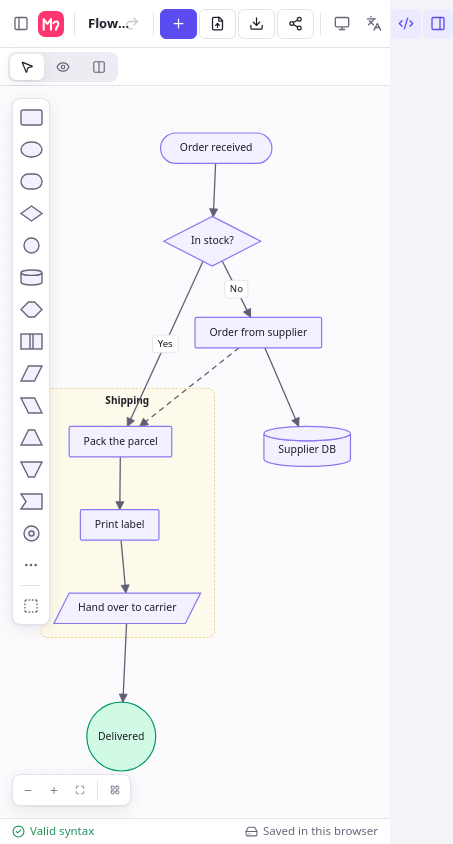
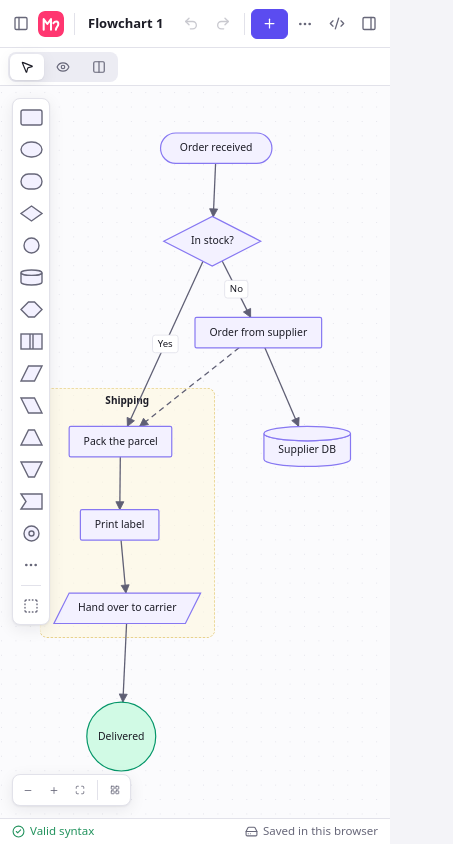
Before and after one commit to Arthur-91140/Mermaid-Melody-Editor, a React (Vite) app: page / in a window 390 px wide. Shown: the whole page, 453 px wide, since content can reach past the window. Built offline with nearby package versions, Linux system fonts and the light colour scheme.

Commit message:
Regroupe les actions secondaires dans un menu sur mobile

```diff
--- a/src/components/TopBar.tsx
+++ b/src/components/TopBar.tsx
@@ -21,9 +21,10 @@ import {
   Sun,
   Undo2,
   Braces,
+  Ellipsis,
 } from 'lucide-react';
 import { useEffect, useRef, useState } from 'react';
-import { openDialog } from '../store/ui';
+import { openDialog, togglePanel, usePanelVisible } from '../store/ui';
 import { copyAs, copyShareLink, exportAs, importFiles, openInMermaidLive } from '../actions';
 import { useParsed } from '../hooks/useDiagram';
 import { useT, type TranslationKey } from '../i18n';
@@ -69,22 +70,123 @@ function DocTitle() {
 
 const THEME_ICONS = { light: Sun, dark: Moon, system: Monitor };
 
+/** Narrow phones get a single overflow menu instead of the toolbar buttons. */
+function useCompact(): boolean {
+  const query = '(max-width: 640px)';
+  const [compact, setCompact] = useState(() => window.matchMedia(query).matches);
+  useEffect(() => {
+    const media = window.matchMedia(query);
+    const on = () => setCompact(media.matches);
+    media.addEventListener('change', on);
+    return () => media.removeEventListener('change', on);
+  }, []);
+  return compact;
+}
+
+type Close = () => void;
+
+function ImportItems({ close, pickFile }: { close: Close; pickFile: () => void }) {
+  const t = useT();
+  return (
+    <>
+      <MenuItem close={close} icon={<FileUp size={15} />} label={t('import.file')} onSelect={pickFile} />
+      <MenuItem close={close} icon={<ClipboardPaste size={15} />} label={t('import.paste')} onSelect={() => openDialog('paste')} />
+    </>
+  );
+}
+
+function ExportItems({ close }: { close: Close }) {
+  const t = useT();
+  return (
+    <>
+      <MenuItem close={close} icon={<Image size={15} />} label={t('export.svg')} onSelect={() => exportAs('svg')} />
+      <MenuItem close={close} icon={<Image size={15} />} label={t('export.png')} onSelect={() => exportAs('png')} />
+      <MenuSep />
+      <MenuItem close={close} icon={<FileCode size={15} />} label={t('export.mmd')} hint="Ctrl+S" onSelect={() => exportAs('mmd')} />
+      <MenuItem close={close} icon={<FileText size={15} />} label={t('export.md')} onSelect={() => exportAs('md')} />
+      <MenuItem close={close} icon={<Braces size={15} />} label={t('export.project')} onSelect={() => exportAs('project')} />
+      <MenuSep />
+      <MenuItem close={close} icon={<ClipboardCopy size={15} />} label={t('export.copyCode')} onSelect={() => copyAs('code')} />
+      <MenuItem close={close} icon={<ClipboardCopy size={15} />} label={t('export.copyMarkdown')} onSelect={() => copyAs('markdown')} />
+      <MenuItem close={close} icon={<CodeXml size={15} />} label={t('export.copySvg')} onSelect={() => copyAs('svg')} />
+    </>
+  );
+}
+
+function ShareItems({ close }: { close: Close }) {
+  const t = useT();
+  return (
+    <>
+      <MenuItem close={close} icon={<Link size={15} />} label={t('share.copyLink')} onSelect={() => copyShareLink()} />
+      <MenuItem close={close} icon={<ExternalLink size={15} />} label={t('share.openLive')} onSelect={openInMermaidLive} />
+    </>
+  );
+}
+
+function AppearanceItems({ close }: { close: Close }) {
+  const t = useT();
+  const settings = useSettings();
+  return (
+    <>
+      {(['light', 'dark', 'system'] as AppTheme[]).map((th) => {
+        const Icon = THEME_ICONS[th];
+        return (
+          <MenuItem
+            key={th}
+            close={close}
+            icon={<Icon size={15} />}
+            checked={settings.theme === th}
+            label={t(`top.theme.${th}` as TranslationKey)}
+            onSelect={() => settings.set({ theme: th })}
+          />
+        );
+      })}
+      <MenuSep />
+      <MenuLabel>{t('preview.theme')}</MenuLabel>
+      {(['default', 'neutral', 'forest', 'dark', 'base'] as MermaidTheme[]).map((th) => (
+        <MenuItem key={th} close={close} checked={settings.mermaidTheme === th} label={th} onSelect={() => settings.set({ mermaidTheme: th })} />
+      ))}
+      <MenuSep />
+      <MenuLabel>{t('preview.look')}</MenuLabel>
+      {(['classic', 'handDrawn'] as MermaidLook[]).map((l) => (
+        <MenuItem
+          key={l}
+          close={close}
+          checked={settings.look === l}
+          label={t(`preview.look.${l}` as TranslationKey)}
+          onSelect={() => settings.set({ look: l })}
+        />
+      ))}
+    </>
+  );
+}
+
+function LanguageItems({ close }: { close: Close }) {
+  const settings = useSettings();
+  return (
+    <>
+      <MenuItem close={close} checked={settings.language === 'fr'} label="Français" onSelect={() => settings.set({ language: 'fr' })} />
+      <MenuItem close={close} checked={settings.language === 'en'} label="English" onSelect={() => settings.set({ language: 'en' })} />
+    </>
+  );
+}
+
 export function TopBar() {
   const t = useT();
-  const settings = useSettings();
+  const theme = useSettings((s) => s.theme);
   const canUndo = useDocuments((s) => s.past.length > 0);
   const canRedo = useDocuments((s) => s.future.length > 0);
   const fileInput = useRef<HTMLInputElement>(null);
-  const ThemeIcon = THEME_ICONS[settings.theme];
+  const compact = useCompact();
+  const showDocs = usePanelVisible('docs');
+  const showCode = usePanelVisible('code');
+  const showInspector = usePanelVisible('inspector');
+  const ThemeIcon = THEME_ICONS[theme];
+  const pickFile = () => fileInput.current?.click();
 
   return (
     <header className="topbar">
-      <button
-        type="button"
-        className={`icon-btn${settings.showSidebar ? ' active' : ''}`}
-        title={t('top.docs')}
-        onClick={() => settings.set({ showSidebar: !settings.showSidebar })}
-      >
+      <button type="button" className={`icon-btn${showDocs ? ' active' : ''}`} title={t('top.docs')} onClick={() => togglePanel('docs')}>
         <PanelLeft size={17} />
       </button>
       <div className="brand">
@@ -103,11 +205,40 @@ export function TopBar() {
       </button>
       <span className="topbar-sep" />
 
-      <button type="button" className="btn primary" onClick={() => openDialog('new')}>
+      <button type="button" className="btn primary" onClick={() => openDialog('new')} title={t('top.new')}>
         <Plus size={15} />
         <span className="hide-narrow">{t('top.new')}</span>
       </button>
 
+      {compact ? (
+        <Menu
+          align="end"
+          trigger={({ toggle }) => (
+            <button type="button" className="icon-btn" onClick={toggle} aria-label="…">
+              <Ellipsis size={18} />
+            </button>
+          )}
+        >
+          {(close) => (
+            <>
+              <MenuLabel>{t('top.import')}</MenuLabel>
+              <ImportItems close={close} pickFile={pickFile} />
+              <MenuSep />
+              <MenuLabel>{t('top.export')}</MenuLabel>
+              <ExportItems close={close} />
+              <MenuSep />
+              <MenuLabel>{t('top.share')}</MenuLabel>
+              <ShareItems close={close} />
+              <MenuSep />
+              <AppearanceItems close={close} />
+              <MenuSep />
+              <MenuLabel>{t('top.language')}</MenuLabel>
+              <LanguageItems close={close} />
+            </>
+          )}
+        </Menu>
+      ) : (
+        <>
           <Menu
             trigger={({ toggle }) => (
               <button type="button" className="btn" onClick={toggle} title={t('top.import')}>
@@ -116,13 +247,56 @@ export function TopBar() {
               </button>
             )}
           >
-        {(close) => (
-          <>
-            <MenuItem close={close} icon={<FileUp size={15} />} label={t('import.file')} onSelect={() => fileInput.current?.click()} />
-            <MenuItem close={close} icon={<ClipboardPaste size={15} />} label={t('import.paste')} onSelect={() => openDialog('paste')} />
+            {(close) => <ImportItems close={close} pickFile={pickFile} />}
+          </Menu>
+          <Menu
+            align="end"
+            trigger={({ toggle }) => (
+              <button type="button" className="btn" onClick={toggle} title={t('top.export')}>
+                <Download size={15} />
+                <span className="hide-narrow">{t('top.export')}</span>
+              </button>
+            )}
+          >
+            {(close) => <ExportItems close={close} />}
+          </Menu>
+          <Menu
+            align="end"
+            trigger={({ toggle }) => (
+              <button type="button" className="btn" onClick={toggle} title={t('top.share')}>
+                <Share2 size={15} />
+                <span className="hide-narrow">{t('top.share')}</span>
+              </button>
+            )}
+          >
+            {(close) => <ShareItems close={close} />}
+          </Menu>
+          <span className="topbar-sep" />
+          <Menu
+            align="end"
+            trigger={({ toggle }) => (
+              <button type="button" className="icon-btn" onClick={toggle} title={t('preview.theme')}>
+                <ThemeIcon size={17} />
+              </button>
+            )}
+          >
+            {(close) => <AppearanceItems close={close} />}
+          </Menu>
+          <Menu
+            align="end"
+            trigger={({ toggle }) => (
+              <button type="button" className="icon-btn" onClick={toggle} title={t('top.language')}>
+                <Languages size={17} />
+              </button>
+            )}
+          >
+            {(close) => <LanguageItems close={close} />}
+          </Menu>
+          <button type="button" className="icon-btn hide-narrow" title={t('top.help')} onClick={() => openDialog('help')}>
+            <Keyboard size={17} />
+          </button>
         </>
       )}
-      </Menu>
       <input
         ref={fileInput}
         type="file"
@@ -134,131 +308,10 @@ export function TopBar() {
           e.target.value = '';
         }}
       />
-
-      <Menu
-        align="end"
-        trigger={({ toggle }) => (
-          <button type="button" className="btn" onClick={toggle} title={t('top.export')}>
-            <Download size={15} />
-            <span className="hide-narrow">{t('top.export')}</span>
-          </button>
-        )}
-      >
-        {(close) => (
-          <>
-            <MenuItem close={close} icon={<Image size={15} />} label={t('export.svg')} onSelect={() => exportAs('svg')} />
-            <MenuItem close={close} icon={<Image size={15} />} label={t('export.png')} onSelect={() => exportAs('png')} />
-            <MenuSep />
-            <MenuItem close={close} icon={<FileCode size={15} />} label={t('export.mmd')} hint="Ctrl+S" onSelect={() => exportAs('mmd')} />
-            <MenuItem close={close} icon={<FileText size={15} />} label={t('export.md')} onSelect={() => exportAs('md')} />
-            <MenuItem close={close} icon={<Braces size={15} />} label={t('export.project')} onSelect={() => exportAs('project')} />
-            <MenuSep />
-            <MenuItem close={close} icon={<ClipboardCopy size={15} />} label={t('export.copyCode')} onSelect={() => copyAs('code')} />
-            <MenuItem close={close} icon={<ClipboardCopy size={15} />} label={t('export.copyMarkdown')} onSelect={() => copyAs('markdown')} />
-            <MenuItem close={close} icon={<CodeXml size={15} />} label={t('export.copySvg')} onSelect={() => copyAs('svg')} />
-          </>
-        )}
-      </Menu>
-
-      <Menu
-        align="end"
-        trigger={({ toggle }) => (
-          <button type="button" className="btn" onClick={toggle} title={t('top.share')}>
-            <Share2 size={15} />
-            <span className="hide-narrow">{t('top.share')}</span>
-          </button>
-        )}
-      >
-        {(close) => (
-          <>
-            <MenuItem close={close} icon={<Link size={15} />} label={t('share.copyLink')} onSelect={() => copyShareLink()} />
-            <MenuItem close={close} icon={<ExternalLink size={15} />} label={t('share.openLive')} onSelect={openInMermaidLive} />
-          </>
-        )}
-      </Menu>
-      <span className="topbar-sep" />
-
-      <Menu
-        align="end"
-        trigger={({ toggle }) => (
-          <button type="button" className="icon-btn" onClick={toggle} title={t('preview.theme')}>
-            <ThemeIcon size={17} />
-          </button>
-        )}
-      >
-        {(close) => (
-          <>
-            {(['light', 'dark', 'system'] as AppTheme[]).map((th) => {
-              const Icon = THEME_ICONS[th];
-              return (
-                <MenuItem
-                  key={th}
-                  close={close}
-                  icon={<Icon size={15} />}
-                  checked={settings.theme === th}
-                  label={t(`top.theme.${th}` as TranslationKey)}
-                  onSelect={() => settings.set({ theme: th })}
-                />
-              );
-            })}
-            <MenuSep />
-            <MenuLabel>{t('preview.theme')}</MenuLabel>
-            {(['default', 'neutral', 'forest', 'dark', 'base'] as MermaidTheme[]).map((th) => (
-              <MenuItem
-                key={th}
-                close={close}
-                checked={settings.mermaidTheme === th}
-                label={th}
-                onSelect={() => settings.set({ mermaidTheme: th })}
-              />
-            ))}
-            <MenuSep />
-            <MenuLabel>{t('preview.look')}</MenuLabel>
-            {(['classic', 'handDrawn'] as MermaidLook[]).map((l) => (
-              <MenuItem
-                key={l}
-                close={close}
-                checked={settings.look === l}
-                label={t(`preview.look.${l}` as TranslationKey)}
-                onSelect={() => settings.set({ look: l })}
-              />
-            ))}
-          </>
-        )}
-      </Menu>
-
-      <Menu
-        align="end"
-        trigger={({ toggle }) => (
-          <button type="button" className="icon-btn" onClick={toggle} title={t('top.language')}>
-            <Languages size={17} />
-          </button>
-        )}
-      >
-        {(close) => (
-          <>
-            <MenuItem close={close} checked={settings.language === 'fr'} label="Français" onSelect={() => settings.set({ language: 'fr' })} />
-            <MenuItem close={close} checked={settings.language === 'en'} label="English" onSelect={() => settings.set({ language: 'en' })} />
-          </>
-        )}
-      </Menu>
-      <button type="button" className="icon-btn hide-narrow" title={t('top.help')} onClick={() => openDialog('help')}>
-        <Keyboard size={17} />
-      </button>
-      <button
-        type="button"
-        className={`icon-btn${settings.showCode ? ' active' : ''}`}
-        title={t('top.code')}
-        onClick={() => settings.set({ showCode: !settings.showCode })}
-      >
+      <button type="button" className={`icon-btn${showCode ? ' active' : ''}`} title={t('top.code')} onClick={() => togglePanel('code')}>
         <CodeXml size={17} />
       </button>
-      <button
-        type="button"
-        className={`icon-btn${settings.showInspector ? ' active' : ''}`}
-        title={t('top.inspector')}
-        onClick={() => settings.set({ showInspector: !settings.showInspector })}
-      >
+      <button type="button" className={`icon-btn${showInspector ? ' active' : ''}`} title={t('top.inspector')} onClick={() => togglePanel('inspector')}>
         <PanelRight size={17} />
       </button>
     </header>
```
Lines whose indentation alone changed are shown as unchanged.
